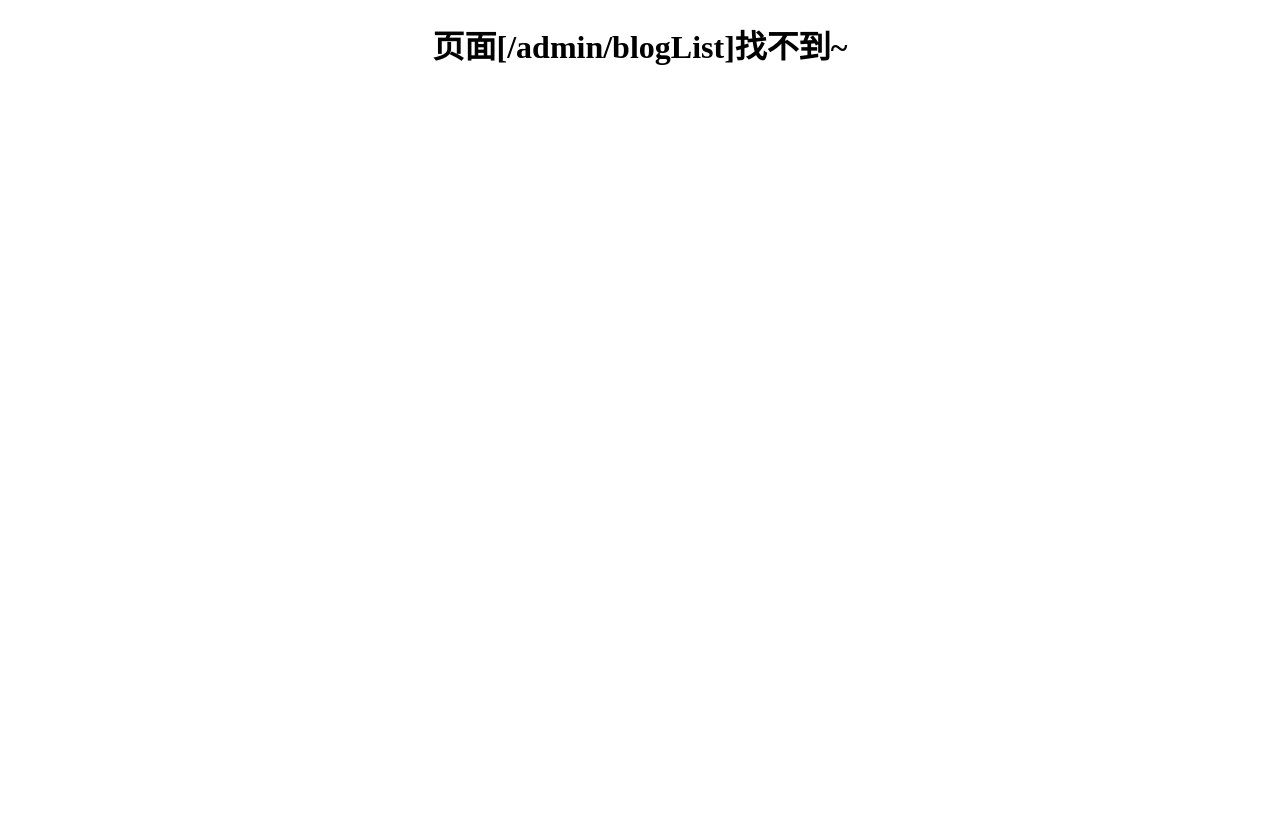
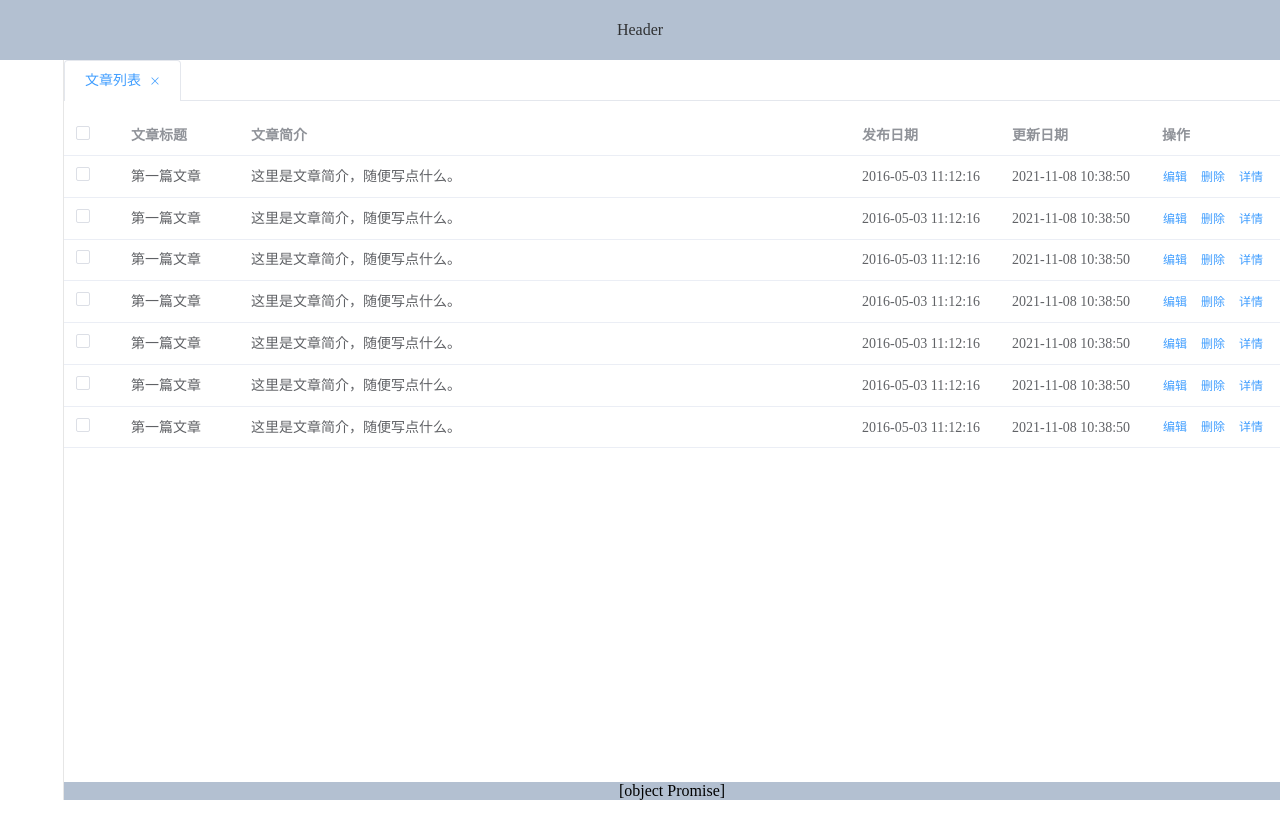
Before and after one commit to zhangzhichaolove/blog-vue3, a Vue app: page /admin/blogList in a window 1280 px wide. Before the commit this address led to /notFound. After the commit the page ends 800 px from the top, so only its background shows below. Built offline with nearby package versions, Linux system fonts and the light colour scheme; sample sign-in values are in the browser's storage; what @kangc/v-md-editor would draw is missing.

Commit message:
add blogList component.

```diff
--- /dev/null
+++ b/src/components/BlogList.vue
@@ -0,0 +1,111 @@
+<template>
+  <el-table
+    ref="multipleTable"
+    :data="tableData"
+    style="width: 100%"
+    @selection-change="handleSelectionChange"
+  >
+    <el-table-column type="selection" width="55" />
+    <el-table-column property="title" label="文章标题" width="120" />
+    <el-table-column
+      property="profile"
+      label="文章简介"
+      show-overflow-tooltip
+    />
+    <el-table-column label="发布日期" width="150">
+      <template #default="scope">{{ scope.row.createDate }}</template>
+    </el-table-column>
+    <el-table-column label="更新日期" width="150">
+      <template #default="scope">{{ scope.row.updateDate }}</template>
+    </el-table-column>
+    <el-table-column fixed="right" label="操作" width="130">
+      <template #default>
+        <el-button type="text" size="small" @click="blogEditClick"
+          >编辑</el-button
+        >
+        <el-button type="text" size="small" @click="blogDeleteClick"
+          >删除</el-button
+        >
+        <el-button type="text" size="small" @click="blogDetailsClick"
+          >详情</el-button
+        >
+      </template>
+    </el-table-column>
+  </el-table>
+</template>
+
+<script>
+import { useRouter } from "vue-router";
+export default {
+  name: "BlogList",
+  setup() {
+    let tableData = [
+      {
+        title: "第一篇文章",
+        profile: "这里是文章简介，随便写点什么。",
+        createDate: "2016-05-03 11:12:16",
+        updateDate: "2021-11-08 10:38:50",
+      },
+      {
+        title: "第一篇文章",
+        profile: "这里是文章简介，随便写点什么。",
+        createDate: "2016-05-03 11:12:16",
+        updateDate: "2021-11-08 10:38:50",
+      },
+      {
+        title: "第一篇文章",
+        profile: "这里是文章简介，随便写点什么。",
+        createDate: "2016-05-03 11:12:16",
+        updateDate: "2021-11-08 10:38:50",
+      },
+      {
+        title: "第一篇文章",
+        profile: "这里是文章简介，随便写点什么。",
+        createDate: "2016-05-03 11:12:16",
+        updateDate: "2021-11-08 10:38:50",
+      },
+      {
+        title: "第一篇文章",
+        profile: "这里是文章简介，随便写点什么。",
+        createDate: "2016-05-03 11:12:16",
+        updateDate: "2021-11-08 10:38:50",
+      },
+      {
+        title: "第一篇文章",
+        profile: "这里是文章简介，随便写点什么。",
+        createDate: "2016-05-03 11:12:16",
+        updateDate: "2021-11-08 10:38:50",
+      },
+      {
+        title: "第一篇文章",
+        profile: "这里是文章简介，随便写点什么。",
+        createDate: "2016-05-03 11:12:16",
+        updateDate: "2021-11-08 10:38:50",
+      },
+    ];
+    let multipleSelection = [];
+    function handleSelectionChange(val) {
+      console.log("选中的数据-->", val);
+    }
+    const router = useRouter();
+    function blogEditClick() {
+      router.push("/admin/blogEdit");
+    }
+    function blogDeleteClick() {}
+    function blogDetailsClick() {
+      router.push("/blog");
+    }
+    return {
+      tableData,
+      multipleSelection,
+      handleSelectionChange,
+      blogEditClick,
+      blogDeleteClick,
+      blogDetailsClick,
+    };
+  },
+};
+</script>
+
+<style>
+</style>
--- a/src/router/index.ts
+++ b/src/router/index.ts
@@ -36,6 +36,12 @@ const routes: Array<RouteRecordRaw> = [
                 name: 'BlogEdit',
                 meta: { title: '发布文章' },
                 component: () => import('@/components/BlogEdit.vue')
+            },
+            {
+                path: '/admin/blogList',
+                name: 'BlogList',
+                meta: { title: '文章列表' },
+                component: () => import('@/components/BlogList.vue')
             },
             {
                 path: '/admin/copyright',
--- a/src/views/Admin.vue
+++ b/src/views/Admin.vue
@@ -18,6 +18,10 @@
         <el-menu-item index="/admin/blogEdit" @click="itemClick">
           <i class="el-icon-wind-power"></i>
           <template #title>发布文章</template>
+        </el-menu-item>
+        <el-menu-item index="/admin/blogList" @click="itemClick">
+          <i class="el-icon-finished"></i>
+          <template #title>文章列表</template>
         </el-menu-item>
         <el-menu-item index="/admin/copyright" @click="itemClick">
           <i class="el-icon-menu"></i>
@@ -73,7 +77,6 @@ export default {
   name: "Admin",
   components: {
     Footer: () => import("@/components/Footer.vue"),
-    BlogEdit: () => import("@/components/BlogEdit.vue"),
   },
   setup() {
     const route = useRoute();
```
